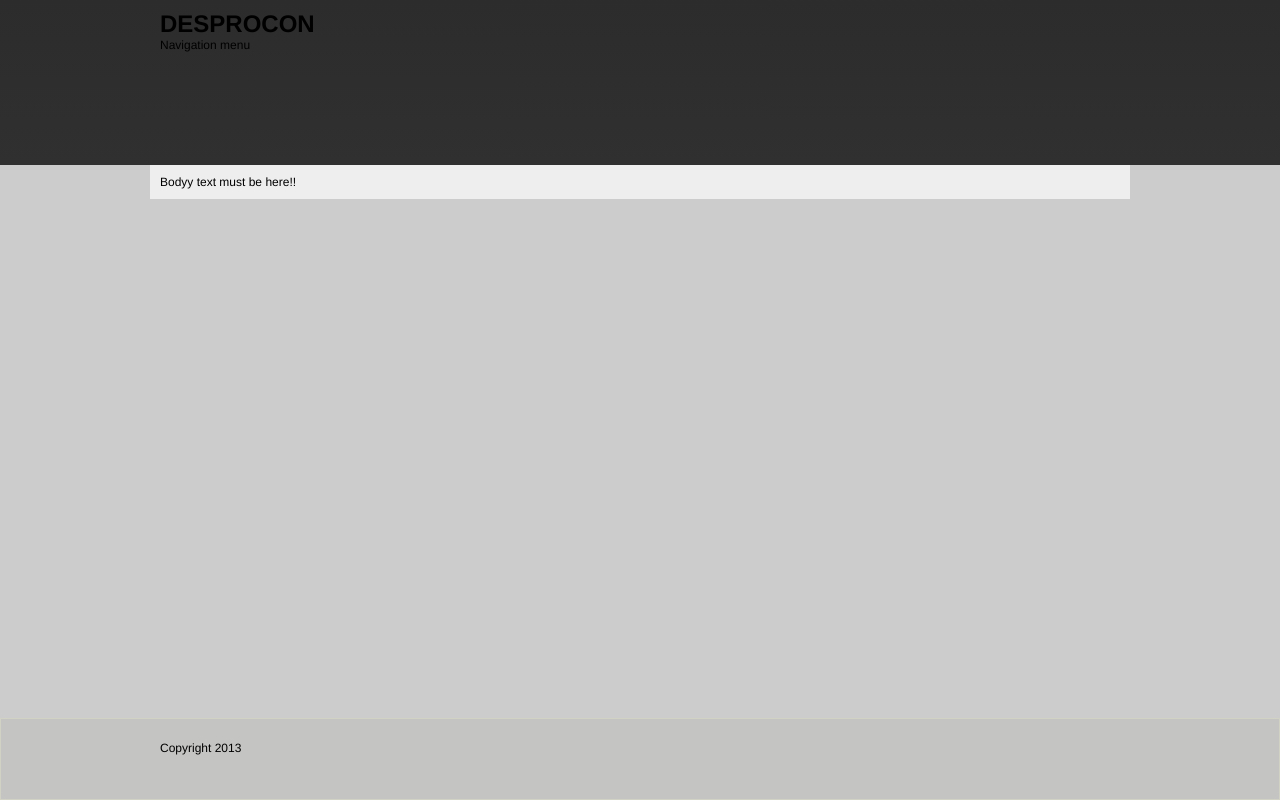
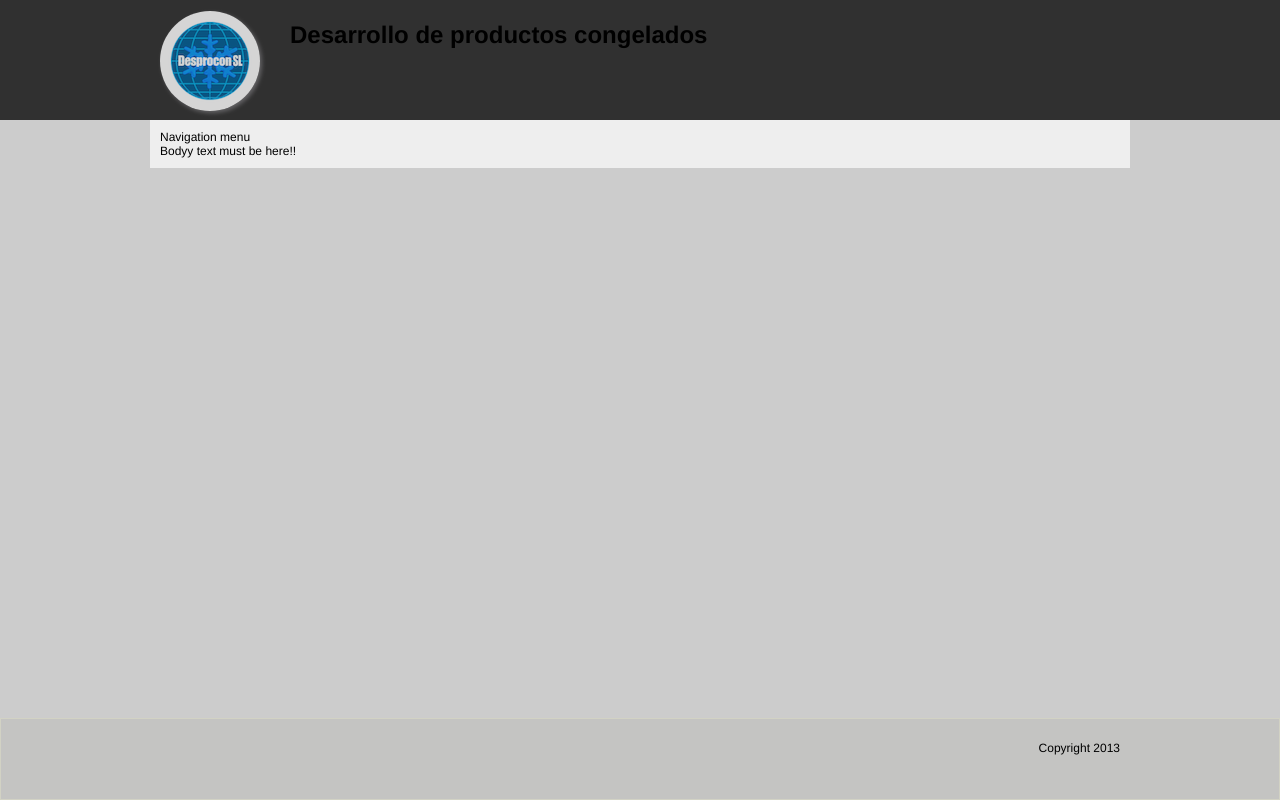
Before and after one commit to moskinson/desprocon, a plain HTML site: page index.html in a window 1280 px wide. Drawn offline with Linux system fonts and the light colour scheme.

Commit message:
Add logo web and some CSS3 transform

```diff
--- a/css/header.css
+++ b/css/header.css
@@ -1,18 +1,40 @@
 #main-header {
-	background: #2C2C2C;
 	background: -webkit-gradient(linear, 0% 0%, 0% 100%, from(#2C2C2C), to(#303030));
-	background:
+	background: -moz-linear-gradient(19% 75% 90deg,#2C2C2C, #303030);
+	background: #303030;
 	position: relative;
-	height: 145px;
-	padding: 10px;
+	height: 110px;
+	padding: 5px;
 }
 
-#main-header h1 {
+#main-header #container {
 	margin: 0 auto 0 auto;
 	width: 960px;
 }
 
-#main-header nav {
-	margin: 0 auto 0 auto;
-	width: 960px;
+#main-header #container h1{
+	font: white;
 }
+
+.congeladosLogo {
+	background: url(../images/logo.png) top left no-repeat;
+	width: 100px;
+	height: 100px;
+	position: relative;
+	top: -10px;
+	margin-right: 30px;
+	opacity: .80;
+	-moz-border-radius: 50px;
+	-webkit-border-radius: 50px;
+	border-radius: 50px;
+	-moz-box-shadow: 2px 2px 4px rgb(114, 113, 116);
+	-webkit-box-shadow: 2px 2px 4px rgb(114, 113, 116);
+	box-shadow: 2px 2px 4px rgb(114, 113, 116);
+}
+
+.congeladosLogo:hover {
+	opacity: .70;
+	-moz-transform: scale(1.1);
+	-webkit-transform: scale(1.1);
+	transform: scale(1.1);
+}
--- a/css/main.css
+++ b/css/main.css
@@ -25,3 +25,11 @@ a {
 	padding: 10px;
 	background: #eee;
 }
+
+.fright {
+	float: right;
+}
+
+.fleft {
+	float: left;
+}
--- a/index.html
+++ b/index.html
@@ -5,26 +5,25 @@
 	<title>DESPROCON | Desarrollo de Productos Congelados S.L.</title>
 	<meta name="keywords" content="desarrollo, productos, congelados, desprocon">
 	<meta name="description" content="DESPROCON: desarrollo de productos congelados. Un equipo con un amplio conocimiento del negocio de alimentos congelados en Espa&ntilde;a, en la comercializaci&oacute;n de productos de gran consumo y experiencia en el trato con compa&ntilde;&iacute;as internacionales. Estamos a su entera disposici&oacute;n para asesorarles y desarrollar su negocio de alimentos congelados tanto en productos comerciales como en marca blanca, as&iacute; como para el desarrollo de nuevos productos para los canales de Retail y Foodservice.">
-
-
 	<link rel="stylesheet" href="css/style.css">
-
 	<!--[if lt IE 9]>
 		<script src="dist/html5shiv.js"></script>
 	<![endif]-->
-
 </head>
 <body>
 	<header id="main-header">
-		<h1>DESPROCON</h1>
-		<nav>Navigation menu</nav>
+		<div id="container">
+			<div class="congeladosLogo fleft"></div>
+			<h1>Desarrollo de productos congelados</h1>
+		</div>
 	</header>
 	<article id="main-wrapper">
+		<nav>Navigation menu</nav>
 		<div>Bodyy text must be here!!</div>
 	</article>
 	<footer id="main-footer">
 		<div id="container">
-			<p>Copyright 2013</p>
+			<p class="fright">Copyright 2013</p>
 		</div>
 	</footer>
 </body>
```
Also changed, not shown: images/logo.png (added).
